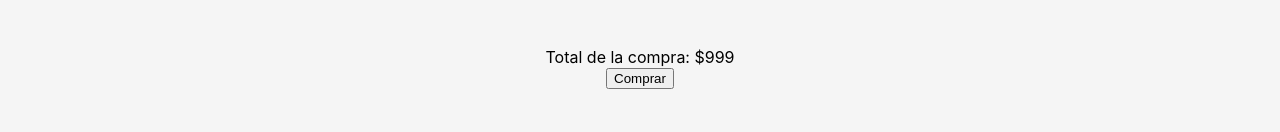
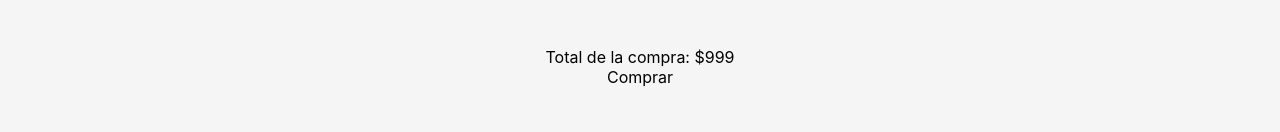
Before and after one commit to SSantiago90/react43305, a React (Create React App) app: page /cart in a window 1280 px wide. Shown: the part 168-300 px from the top of the page. Built offline with nearby package versions, Linux system fonts and the light colour scheme.

Commit message:
workshop

```diff
--- a/src/App.js
+++ b/src/App.js
@@ -6,6 +6,7 @@ import { BrowserRouter, Routes, Route } from "react-router-dom";
 import { CartContextProvider } from "./context/cartContext";
 import CartContainer from "./components/CartContainer/CartContainer";
 import OrderConfirm from "./components/OrderConfirm/OrderConfirm";
+import Checkout from "./components/Checkout/Checkout";
 
 function App() {
   return (
@@ -24,6 +25,7 @@ function App() {
             <Route path="/prueba" element={<h1>Prueba</h1>} />
             <Route path="/product/:id" element={<ItemDetailContainer />} />
             <Route path="/cart" element={<CartContainer />}></Route>
+            <Route path="/checkout" element={<Checkout/>}/>
             <Route path="/order-confirmation/:id" element={ <OrderConfirm/>}/>
             <Route path="*" element={<h1>Page not found: 404</h1>} />
           </Routes>
--- a/src/components/CartContainer/CartContainer.jsx
+++ b/src/components/CartContainer/CartContainer.jsx
@@ -2,37 +2,10 @@ import React from "react";
 import { useContext } from "react";
 import { cartContext } from "../../context/cartContext";
 import { createOrder } from "../../services/firebase";
-import { useNavigate } from "react-router-dom";
+import { Link, useNavigate } from "react-router-dom";
 
 function CartContainer() {
   const { cart, removeItem } = useContext(cartContext);
-  const navigate = useNavigate();
-  //1  Vamos a crear nuestro objeto de orden de compra
-  //! 2 Guardarlo en Firestore
-  async function handleCheckout() {
-    const orderData = {
-      items: cart,
-      buyer: { name: "Santiago", email: "santi@mail.com", phone: "123123123" },
-      date: new Date(),
-      total: 1500, // lo sacan del context
-    };
-
-    try {
-      const idOrder = await createOrder(orderData);
-      console.log(`Gracias por tu compra, tu numero de orden es ${idOrder}`);
-      navigate(`/order-confirmation/${idOrder}`);
-    } catch (error) {
-      alert(`No se pudo realizar la compra ${error.message}`);
-    }
-
-    // 0: NO hagan alert ni lo muestren por consola
-    // 1. SweetAlert o Toastify
-    // 2. Redirigir al usuario a /order-confirmation/{idOrder}
-    // 3. Rendering condicional
-
-    // Luego de la compra: vaciar el carrito
-    // clearCart();
-  }
 
   return (
     <div>
@@ -49,7 +22,7 @@ function CartContainer() {
       ))}
       <br />
       <div>Total de la compra: $999</div>
-      <button onClick={handleCheckout}>Comprar</button>
+      <Link to="/checkout">Comprar</Link>
     </div>
   );
 }
--- a/src/context/cartContext.jsx
+++ b/src/context/cartContext.jsx
@@ -42,10 +42,17 @@ function CartContextProvider(props) {
   }
 
   function getTotalItemsInCart() {
-    // reduce()
     let total = 0;
     cart.forEach((item) => {
       total += item.count;
+    });
+    return total;
+  }
+
+  function getTotalPriceInCart() {
+    let total = 0;
+    cart.forEach((item) => {
+      total += item.count * item.price;
     });
     return total;
   }
@@ -60,6 +67,7 @@ function CartContextProvider(props) {
         removeItem,
         clearCart,
         getTotalItemsInCart,
+        getTotalPriceInCart,
       }}
     >
       {props.children}
--- a/src/services/firebase.js
+++ b/src/services/firebase.js
@@ -82,8 +82,6 @@ async function getOrder(id){
   const docSnapshot = await getDoc(docRef);
 
   return { ...docSnapshot.data(), id: docSnapshot.id };
-
-
 }
 
 
```
